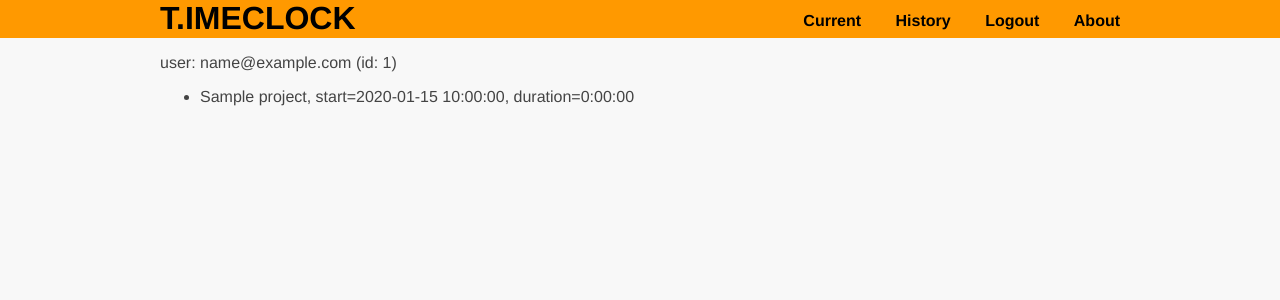
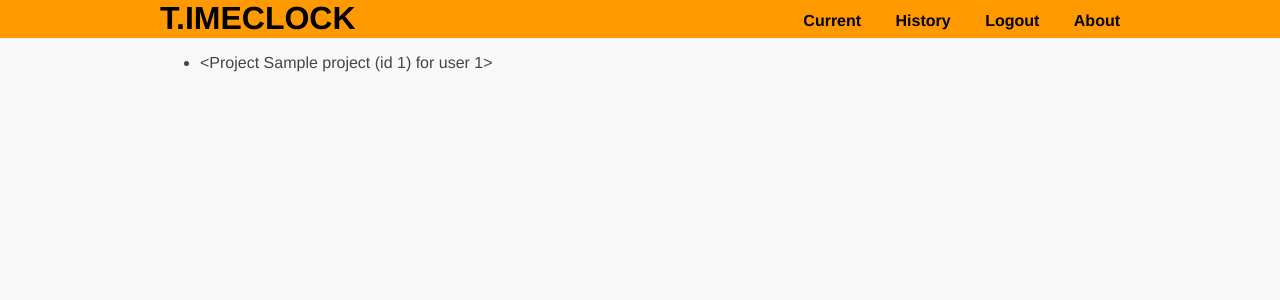
Before and after one commit to mileswwatkins/t.imeclock, a Flask app: page /project_list in a window 1280 px wide. Shown: the top 300 px of the page. Run offline with Flask 2, Linux system fonts and the light colour scheme; a user stored in the database is signed in; tables that the repository leaves empty hold one stand-in row (values such as "Sample post").

Commit message:
Changed project_list view to increase its scope so that I can fix this database bug

```diff
--- a/routes.py
+++ b/routes.py
@@ -237,9 +237,8 @@ def user_list():
 
 # For development purposes, print a list of all the projects of a user
 @app.route("/project_list")
-@login_required
 def project_list():
-    return render_template("project_list.html", current_user=current_user)
+    return render_template("project_list.html", projects=Project.query.all())
 
 # For development purposes, print a list of all spells
 @app.route("/spell_list")
--- a/templates/project_list.html
+++ b/templates/project_list.html
@@ -2,14 +2,10 @@
 
 {% block content %}
 
-    <p> user: {{ current_user.email }} (id: {{ current_user.id }})</p>
-
-    <ul>
-        {% for project in current_user.projects %}
-            {% for spell in project.spells %}
-                <li> {{ spell.project.name}}, start={{ spell.start}}, duration={{ spell.duration }} </li>
-            {% endfor %}
-        {% endfor %}
-    </ul>
+    {% if projects %}
+        <ul> {% for project in projects %}
+            <li> {{ project }} </li>
+        {% endfor %} </ul>
+    {% endif %}
 
 {% endblock %}
```
